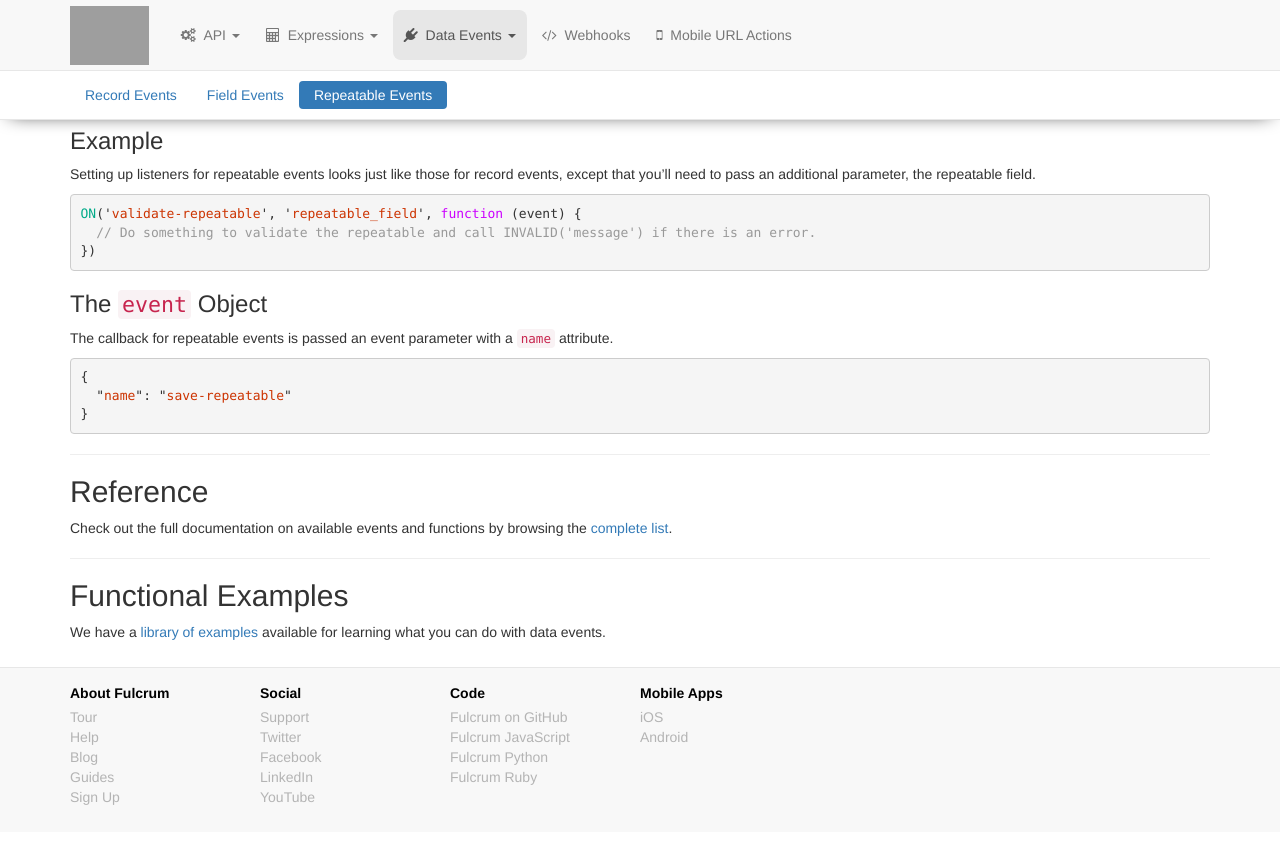
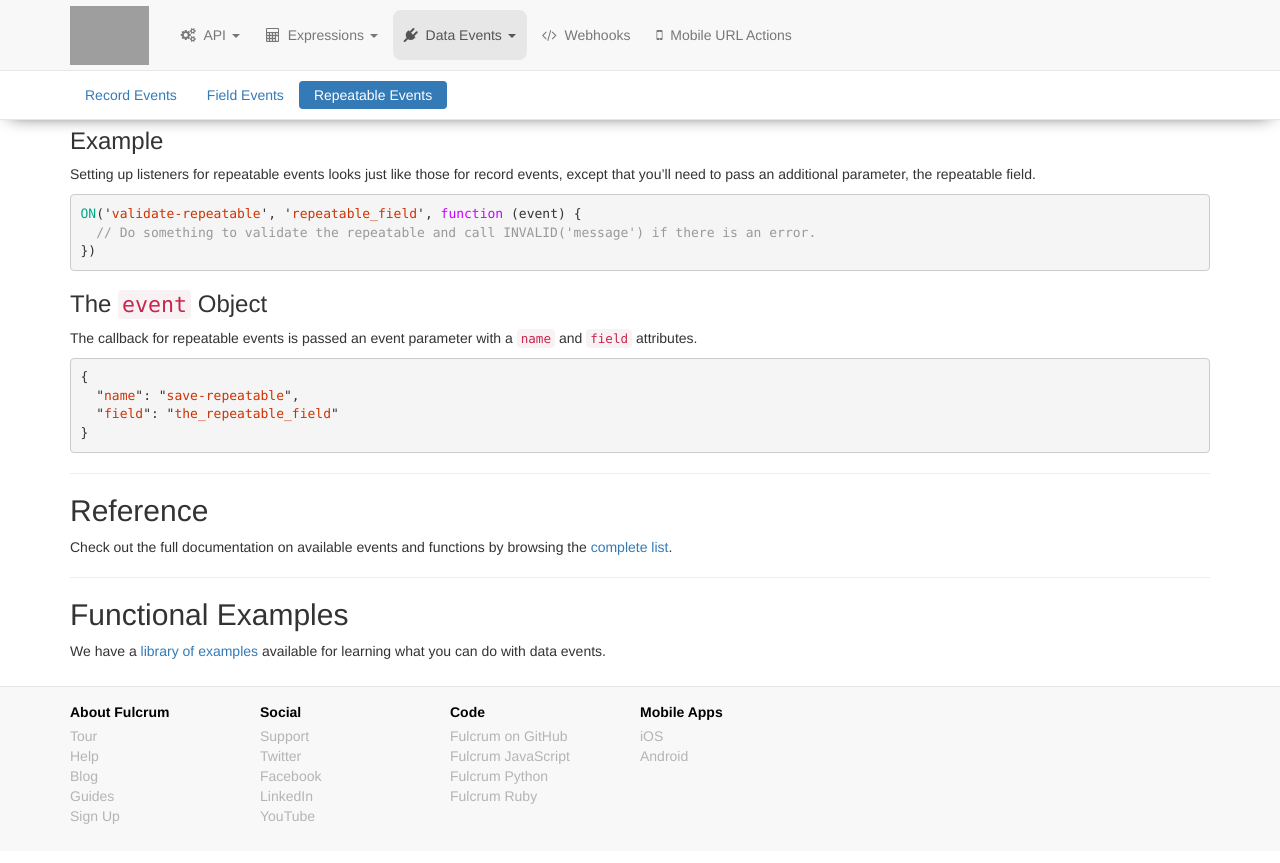
Before and after one commit to rylincoln/developer.fulcrumapp.com, a Jekyll site: the page built from _data-events/intro.md, in a window 1280 px wide and 900 px high, scrolled down 2022 px. Shown: the top 863 px of the window. Built offline with Jekyll 4.4.1, drawn with Linux system fonts in a browser that asks for light colours; nearby versions of some CDN libraries; grey boxes are pictures that could not be loaded.

Commit message:
Update event attributes for repeatable events.

```diff
--- a/_data-events/intro.md
+++ b/_data-events/intro.md
@@ -120,11 +120,12 @@ ON('validate-repeatable', 'repeatable_field', function (event) {
 
 ### The `event` Object
 
-The callback for repeatable events is passed an event parameter with a `name` attribute.
+The callback for repeatable events is passed an event parameter with a `name` and `field` attributes.
 
 {% highlight  js %}
 {
-  "name": "save-repeatable"
+  "name": "save-repeatable",
+  "field": "the_repeatable_field"
 }
 {% endhighlight %}
 
```
